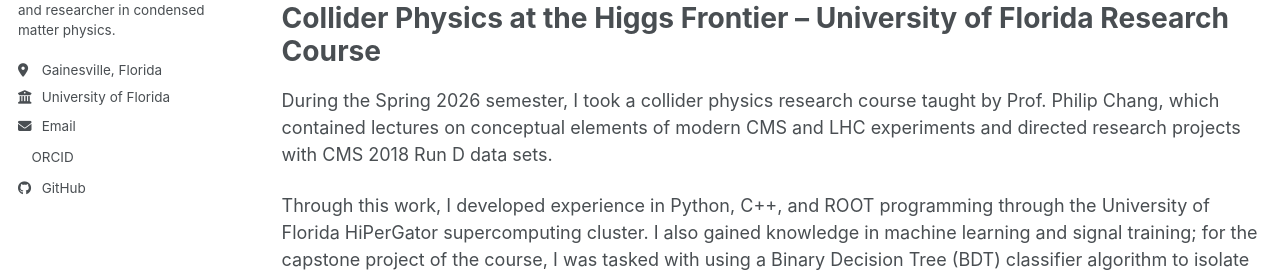
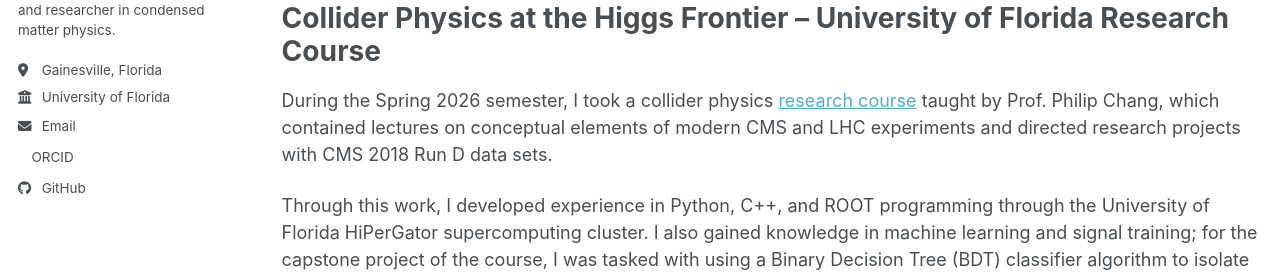
Before and after one commit to JNG-III/JNG-III.github.io, a Jekyll site: the page built from _pages/research.md, in a window 1280 px wide and 900 px high, scrolled down 1039 px. Shown: the part 349-626 px from the top of the window. Built offline with Jekyll 4.4.1, drawn with Linux system fonts in a browser that asks for light colours; a style sheet for code colours, icons or effects is not loaded; part of the change alters nothing that is shown.

```diff
--- a/_pages/research.md
+++ b/_pages/research.md
@@ -36,6 +36,6 @@ I synthesized various STO(111) 2DEG devices that were stable in ambient conditio
 Collider Physics at the Higgs Frontier -- University of Florida Research Course
 ======
 
-During the Spring 2026 semester, I took a collider physics research course taught by Prof. Philip Chang, which contained lectures on conceptual elements of modern CMS and LHC experiments and directed research projects with CMS 2018 Run D data sets.
+During the Spring 2026 semester, I took a collider physics [research course](https://ufl.instructure.com/courses/554803/assignments/syllabus) taught by Prof. Philip Chang, which contained lectures on conceptual elements of modern CMS and LHC experiments and directed research projects with CMS 2018 Run D data sets.
 
 Through this work, I developed experience in Python, C++, and ROOT programming through the University of Florida HiPerGator supercomputing cluster. I also gained knowledge in machine learning and signal training; for the capstone project of the course, I was tasked with using a Binary Decision Tree (BDT) classifier algorithm to isolate the extraordinarily rare di-Higgs signal from typical Standard Moderl background in a CMS dataset. For this project, my best result attained a 95% confidence level population mean value of 11.535, denoting an effective analysis.
```
